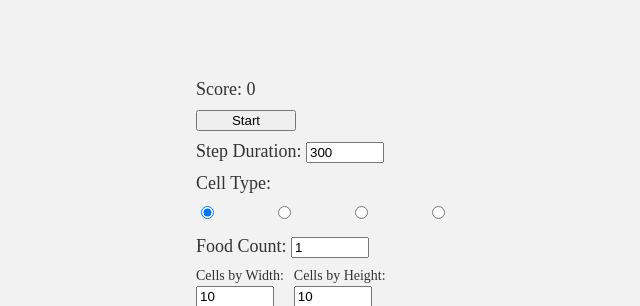
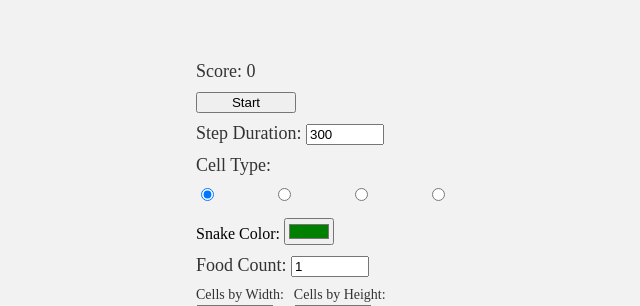
Before and after one commit to atrubin92/trubin.dev, a Flask app: page / in a window 1280 px wide. Shown: the top 306 px of the page, without its empty margins (242-882 px from the left). Run offline with Flask 3, Linux system fonts and the light colour scheme.

Commit message:
add the snakeColorContainer in html for choosing snake color

```diff
--- a/templates/index.html
+++ b/templates/index.html
@@ -100,6 +100,10 @@
           </label>
         </div>
       </div>
+      <div id="snakeColorContainer">
+        <label for="snakeColorInput">Snake Color:</label>
+        <input type="color" id="snakeColorInput" value="#008000" />
+      </div>
       <div id="foodCountContainer">
         <label for="foodCountInput">Food Count:</label>
         <input type="number" id="foodCountInput" value="1" min="1" max="10" step="1" style="width: 70px;" />
```
